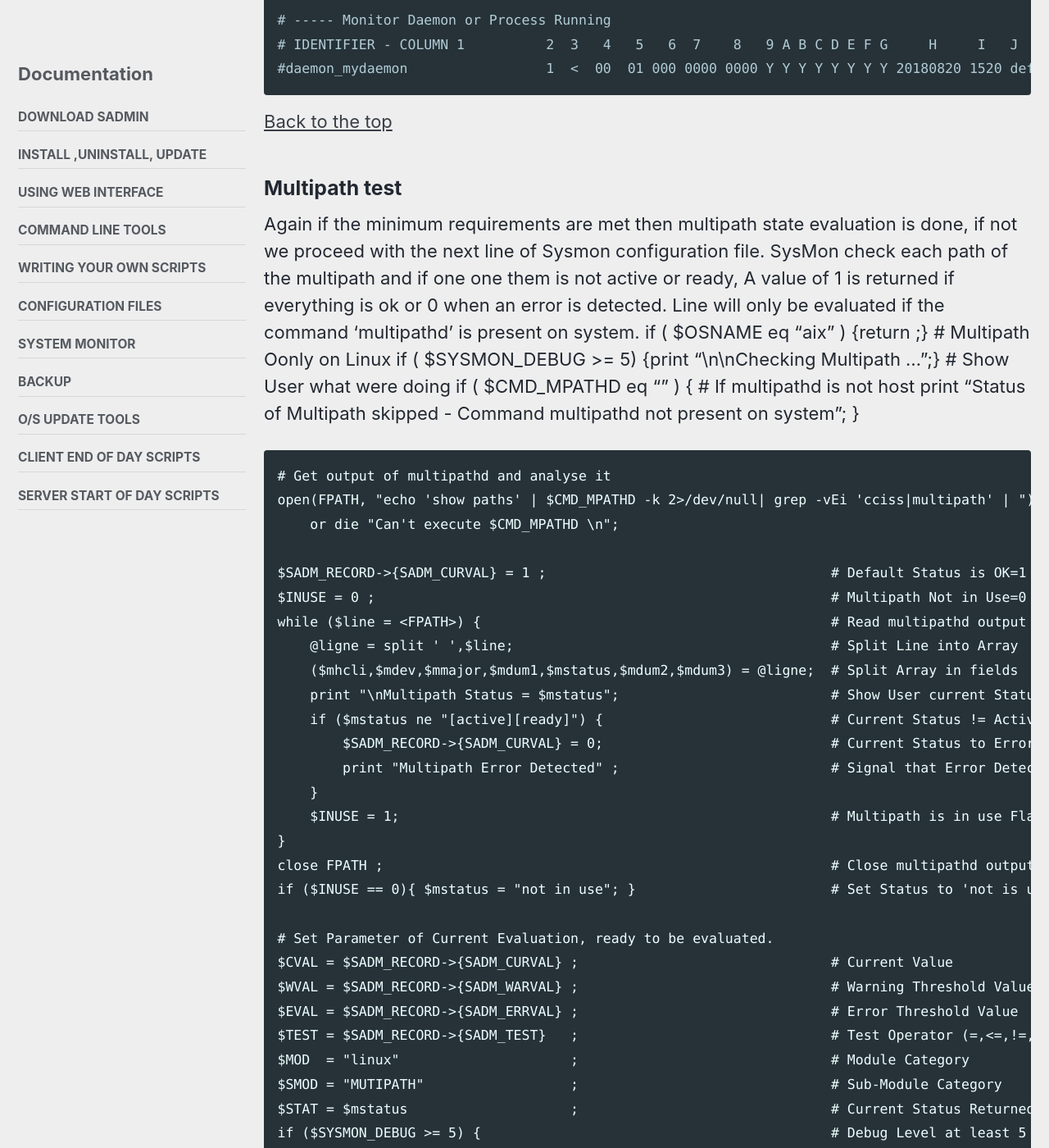
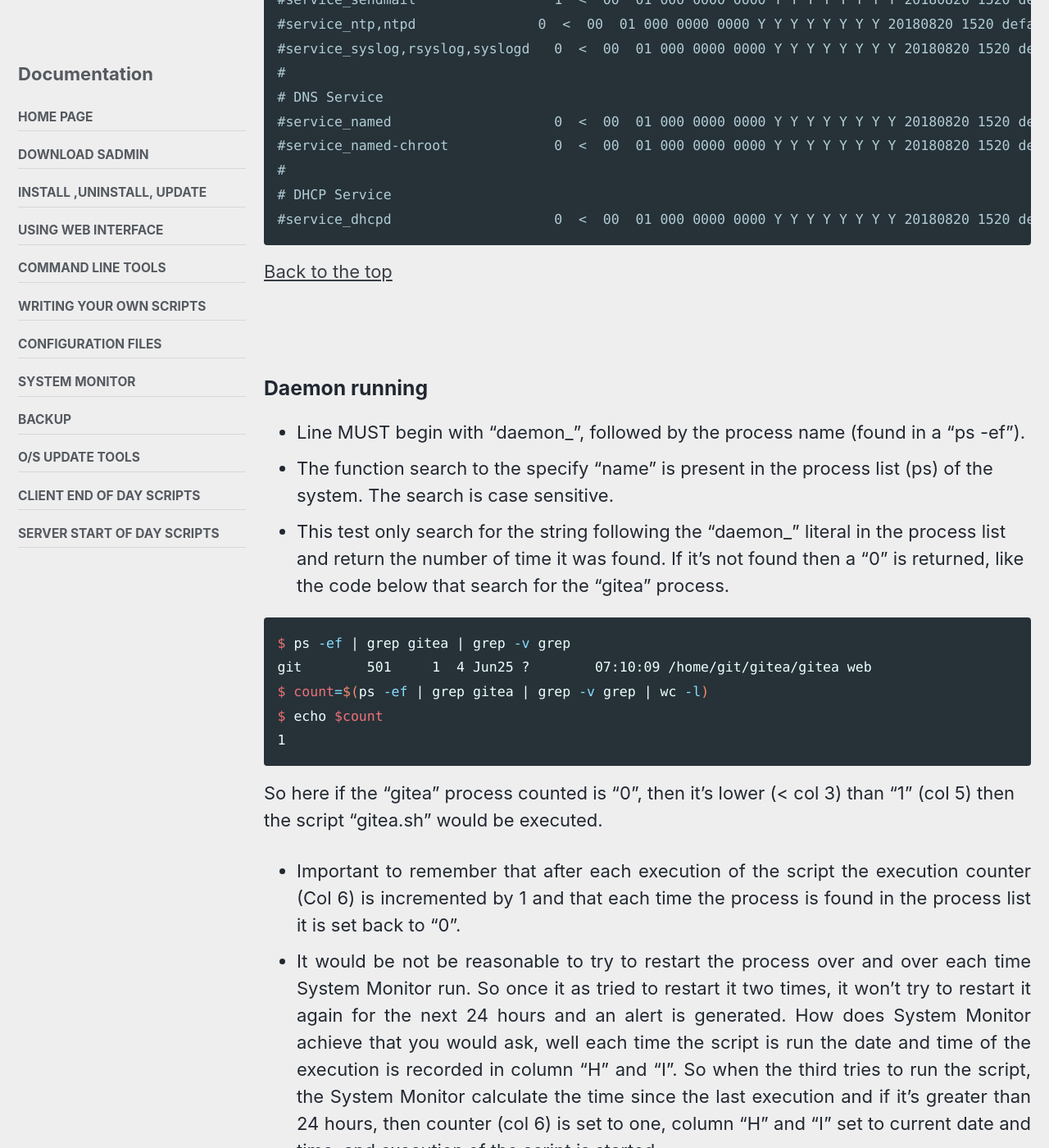
Before and after one commit to jadupl2/jadupl2.github.io, a Jekyll site: the page built from _posts/2021-06-11-sadm-sysmon-config.md, in a window 1280 px wide and 1400 px high, scrolled down 12391 px. Shown: the whole window at 82% size. Built offline with Jekyll 4.4.1, drawn with Linux system fonts in a browser that asks for light colours; cached includes are drawn as plain includes; some of the changed text lies outside the part shown.

Commit message:
Update of 2 July 2021

````diff
--- a/_data/navigation.yml
+++ b/_data/navigation.yml
@@ -30,6 +30,8 @@ main:
 
 sidebar-manpage:
 
+  - title: "Home Page"
+    url:    /index
   - title: "Download SADMIN"
     url:    /_pages/download
   - title: "Install ,Uninstall, Update"
--- a/_posts/2021-06-10-sadm-sysmon.md
+++ b/_posts/2021-06-10-sadm-sysmon.md
@@ -92,22 +92,18 @@ the [SysMon configuration file page]({% post_url 2021-06-11-sadm-sysmon-config %
 <br>
 **Here is a list of all the type of test that Sysmon can perform:**
 
-- Verify the [system multipath state]({% post_url 2021-06-11-sadm-sysmon-config %}#multipath)
-- Check the system [load average]({% post_url 2021-06-11-sadm-sysmon-config %}#loadaverage) and
-  notify if warning or error threshold is sustained of certain period of time. It return system
-  load average of the past 5 minutes, using 'uptime' (Linux,Aix,MacOS). Actual value is returned
-  in column 2 of the line.
-- Can check the [CPU usage]({% post_url 2021-06-11-sadm-sysmon-config %}#cpuusage) and notify if warning or error threshold is sustained of certain period of time.
-- Can check the Swap space utilization and alert if warning or error threshold is reached.
-- Can check filesystem usage and alert if warning or error threshold is reached.
-- Can [ping an IP or a hostname]({% post_url 2021-06-11-sadm-sysmon-config %}#pingtest) and issue
-an alert if doesn't respond after 3 attempts. To execute a ping test, the column one must begin with
-‘ping_’ follow by the tcp/ip address or the hostname you would like to ping,
-[see an example]({% post_url 2021-06-11-sadm-sysmon-config %}#pingtest).
-- Can check if a particular service is running and advise you if it isn't, it can even restart it if you want.
-- Can check if a deamon of your choice is running
-- Can check if we have an http response of a particular web site.
-- Can run you own script and advise you if it terminate with a non zero exit code.
+- Verify the **[system multipath state]({% post_url 2021-06-11-sadm-sysmon-config %}#multipath)**
+- Check the system **[load average]({% post_url 2021-06-11-sadm-sysmon-config %}#loadaverage)** and
+  notify you, if warning or error threshold is sustained of certain period of time.
+- Monitor **[CPU usage]({% post_url 2021-06-11-sadm-sysmon-config %}#cpuusage)** and notify you if warning or error threshold is sustained of certain period of time.
+- Verify **[Swap space utilization]({% post_url 2021-06-11-sadm-sysmon-config %}#swapspace)** and alert if warning or error threshold is exceeded.
+- Monitor **[filesystem usage]({% post_url 2021-06-11-sadm-sysmon-config %}#filesystem)** and alert if warning or error threshold is reached.
+- Can **[ping an IP or a hostname]({% post_url 2021-06-11-sadm-sysmon-config %}#pingtest)** and issue
+an alert if doesn't respond after 3 attempts.
+- Verify that a particular **[service]({% post_url 2021-06-11-sadm-sysmon-config %}#service)** is running and advise you if it isn't, it can even restart it if you want.
+- Can check if a **[deamon]({% post_url 2021-06-11-sadm-sysmon-config %}#daemon)** of your choice is running
+- Can check if we have an **[http response]({% post_url 2021-06-11-sadm-sysmon-config %}#http)** of a particular web site.
+- Can run **[your own script]({% post_url 2021-06-11-sadm-sysmon-config %}#script)** and advise you if it terminate with a non zero exit code.
 
 [Back to the top](#top_of_page)
 
@@ -115,6 +111,14 @@ an alert if doesn't respond after 3 attempts. To execute a ping test, the column
 
 <a id="examples"></a>
 ## EXAMPLE
+
+- You can manually run the System Monitor by entering the command "sadm_sysmon.pl". You can also run
+it by entering the command "[smon](/assets/img/sadm_sysmon_cli/sadm_sysmon_cli_output_2.png)" that will run the system monitor and show you the content of the
+sysmon report file and finally a list of the script(s) that terminated with error on current system.
+- Remember that you can always view the current of all your systems scripts and problems
+(Error/Warning) at the [system monitor web page](/assets/img/sadm_sysmon/sadm_view_sysmon.png) or
+on the command line by using the "[sview](assets/img/sadm_sysmon/sadm_sysmon_tui.png)" command.
+
 
 ```bash
 # sadm_sysmon.pl
--- a/_posts/2021-06-11-sadm-sysmon-config.md
+++ b/_posts/2021-06-11-sadm-sysmon-config.md
@@ -154,6 +154,7 @@ added the default group used for Warning/Error is the one defined sadmin configu
 
 
 
+<a id="sysmon_error_group"></a>
 ### Error alert group
 Column 'K' represent the Error Alert Group to advise when a error need to be issue. Group MUST
 be defined in the Alert Group File ($SADMIN/cfg/alert_group.cfg). When new filesystem line are
@@ -266,7 +267,7 @@ root@holmes:/sadmin/cfg # cat holmes.smon
 
 
 
-<a id="runningscript"></a>
+<a id="script"></a>
 ### Running you own script (Column L)
 
 - Column 'L' is never use by sysmon if the column is blank or contain '-'.
@@ -322,6 +323,10 @@ cpu_level                        1 >=  85  95 240 0700 2100 Y Y Y Y Y Y Y Y 0000
 
 
 
+
+
+<br>
+<a id="swapspace"></a>
 ### Check Swap Space utilization
 
 ```bash
@@ -333,15 +338,29 @@ swap_space                       3  >  85  90 000 0000 0000 Y Y Y Y Y Y Y Y 2018
 
 
 
+<br>
+<a id="http"></a>
+### Web site monitoring
+
+- Main condition to do test if a web site respond to an http request, the line MUST begin with "http_".
+- Test the web site respond (1=Up 0=NoResponse)
+  - Example : http_sysinfo.maison.ca
+
+
+
+
+
+<br>
+<a id="service"></a>
 ### Service Monitoring
 
-- Return 1 if the service is active and 0 if it's not.
-- Service name follow the identifier prefix 'service_'.
-- They can be one or multiple service name specified.
+**Thing to remember**
+- The service name MUST be prefix by the string 'service_'.
+- A "1" is returned if the service is active and a "0" if isn't.
+- They can be one or multiple service name specified (separated by comma).
 - Example, Redhat use 'crond' service name, Ubuntu use 'cron'.
 - To test if the cron daemon is running on both system you specify multiple services.
 - Example : service_crond,cron
-- When specifying multiple service name, separate them by a comma ','.
 - If one of them is active then 1 is returned.
 - If service is down, you can run one of your script to bring it up or used the
 - one that come with SADMIN ($SADMIN/usr/mon/srestart.sh).
@@ -403,75 +422,109 @@ service_at,atd                   1  <  00  01 000 0000 0000 Y Y Y Y Y Y Y Y 2018
 
 
 
+<br>
+<a id="daemon"></a>
+### Daemon running
 
-### Daemon running
+- Line MUST  begin with "daemon_", followed by the process name (found in a "ps -ef").
+- The function search to the specify "name" is present in the process list (ps) of the system. The
+search is case sensitive.
+- This test only search for the string following the "daemon_" literal in the process list and
+return the number of time it was found. If it's not found then a "0" is returned, like the code
+below that search for the "gitea" process.
+
+```bash
+$ ps -ef | grep gitea | grep -v grep
+git        501     1  4 Jun25 ?        07:10:09 /home/git/gitea/gitea web
+$ count=$(ps -ef | grep gitea | grep -v grep | wc -l)
+$ echo $count
+1
+```
+
+So here if the "gitea" process counted is "0", then it's lower (< col 3) than "1" (col 5) then the
+script "gitea.sh" would be executed.
+- Important to remember that after each execution of the script the execution counter (Col 6) is
+incremented by 1 and that each time the process is found in the process list it is set back to "0".
+- It would be not be reasonable to try to restart the process over and over each time System
+Monitor run. So once it as tried to restart it two times, it won't try to restart it again for the
+next 24 hours and an alert is generated. How does System Monitor achieve that you would ask, well
+each time the script is run the date and time of the execution is recorded in column "H" and "I".
+So when the third tries to run the script, the System Monitor calculate the time since the last
+execution and if it's greater than 24 hours, then counter (col 6) is set to one, column "H" and "I"
+set to current date and time, and execution of the script is started.
+{: .text-justify}
 
 ```bash
 #
 # ----- Monitor Daemon or Process Running
-# IDENTIFIER - COLUMN 1          2  3   4   5   6  7    8   9 A B C D E F G     H     I   J    K   L
-#daemon_mydaemon                 1  <  00  01 000 0000 0000 Y Y Y Y Y Y Y Y 20180820 1520 default default -
+# ID COLUMN 1  2  3  4  5   6  7    8   9 A B C D E F G     H     I      J       K    L
+daemon_gitea   1  < 00 01 000 0000 0000 Y Y Y Y Y Y Y Y 20180820 1520 default default -
+or to restart it with your own script (sgitea.sh)
+daemon_gitea   1  < 00 01 000 0000 0000 Y Y Y Y Y Y Y Y 20180820 1520 default default gitea.sh
 ```
+
+If you decide to execute a script if the System Monitor can find "gitea" in the process list (like
+above), your script MUST be place it the directory "$SADMIN/usr/mon". You make a copy of the template
+available to you "stemplate.sh"  and create the associated error message file you want to show the
+user when your script failed to restart the process.
+{: .text-justify}
+
+```bash
+$ cd $SADMIN/usr/mon
+$ cp stemplate.sh gitea.sh
+$ echo "Couldn't restart gitea process (gitea.sh)." > gitea.txt
+$ vi gitea.sh
+$ chmod +x gitea.sh
+```
+
+
+
 [Back to the top](#top_of_page)
 
 
 
+
+<br>
 <a id="multipath"></a>
 ### Multipath test
 
-Again if the minimum requirements are met then multipath state evaluation is done, if not we proceed
-with the next line of Sysmon configuration file.
-SysMon check each path of the multipath and if one one them is not active or ready,
-A value of 1 is returned if everything is ok or 0 when an error is detected.
-Line will only be evaluated if the command 'multipathd' is present on system.
-    if ( $OSNAME eq "aix" )  {return ;}                                 # Multipath Oonly on Linux
-    if ( $SYSMON_DEBUG >= 5) {print "\n\nChecking Multipath ...";}      # Show User what were doing
-    if ( $CMD_MPATHD eq "" ) {                                          # If multipathd is not host
-        print "Status of Multipath skipped - Command multipathd not present on system";
-    }
+- Again if the [minimum conditions](#sysmon_conditions) are met, then multipath state is evaluated.
+If not we proceed with the next line of Sysmon configuration file.
+- Multipath line are only evaluated on Linux.
+- Line will only be evaluated if the command 'multipathd' is present on system.
+- SysMon check each path of the multipath
+  - If all multipath are active or ready then a "1" is returned (place in column 2).
+  - If one one them is not "active" or "ready", a value of 0 is returned.
 
-    # Get output of multipathd and analyse it
-    open(FPATH, "echo 'show paths' | $CMD_MPATHD -k 2>/dev/null| grep -vEi 'cciss|multipath' | ")
-        or die "Can't execute $CMD_MPATHD \n";
+```bash
+# ----- Check Linux Multipath Status (0=Error 1=All path(s) are Online/Ready)
+# ID COLUMN 1    2  3   4   5  6    7    8  9 A B C D E F G     H      I     J      K    L
+check_multipath  0 !=  00  01 000 0000 0000 Y Y Y Y Y Y Y Y 00000000 0000 warngrp errgrp -
+```
 
-    $SADM_RECORD->{SADM_CURVAL} = 1 ;                                   # Default Status is OK=1
-    $INUSE = 0 ;                                                        # Multipath Not in Use=0
-    while ($line = <FPATH>) {                                           # Read multipathd output
-        @ligne = split ' ',$line;                                       # Split Line into Array
-        ($mhcli,$mdev,$mmajor,$mdum1,$mstatus,$mdum2,$mdum3) = @ligne;  # Split Array in fields
-        print "\nMultipath Status = $mstatus";                          # Show User current Status
-        if ($mstatus ne "[active][ready]") {                            # Current Status != Active
-            $SADM_RECORD->{SADM_CURVAL} = 0;                            # Current Status to Error=0
-            print "Multipath Error Detected" ;                          # Signal that Error Detected
-        }
-        $INUSE = 1;                                                     # Multipath is in use Flag
-    }
-    close FPATH ;                                                       # Close multipathd output
-    if ($INUSE == 0){ $mstatus = "not in use"; }                        # Set Status to 'not is use'
+In the example above, the multipath test returned a problem ("0" in column 2), since "0" is
+not equal (!=) to "1" (Column 5) then an error is generated (Remember that when column 4 or 5 is
+"0" they are ignored). The alert will sent to the error group "errgrp" specify in column
+"K". This error group got to be part of the [Alert Group File]({% post_url 2021-06-19-alert-group-cfg %})
+($SADMIN/cfg/alert_group.cfg).
+{: .text-justify}
 
-    # Set Parameter of Current Evaluation, ready to be evaluated.
-    $CVAL = $SADM_RECORD->{SADM_CURVAL} ;                               # Current Value
-    $WVAL = $SADM_RECORD->{SADM_WARVAL} ;                               # Warning Threshold Value
-    $EVAL = $SADM_RECORD->{SADM_ERRVAL} ;                               # Error Threshold Value
-    $TEST = $SADM_RECORD->{SADM_TEST}   ;                               # Test Operator (=,<=,!=,..)
-    $MOD  = "linux"                     ;                               # Module Category
-    $SMOD = "MUTIPATH"                  ;                               # Sub-Module Category
-    $STAT = $mstatus                    ;                               # Current Status Returned
-    if ($SYSMON_DEBUG >= 5) {                                           # Debug Level at least 5
-        printf "\nMultipath status is %s - Code = (%d) (1=ok 0=Error)",$STAT,$CVAL; # Show User
-    }
-    check_for_error($CVAL,$WVAL,$EVAL,$TEST,$MOD,$SMOD,$STAT);          # Go Evaluate Error/Alert
-}
+Example on the command use to verify that multipath are all active/ready :
+
 ```bash
-#
-# ----- Check Linux Multipath Status (0=Error 1=All path(s) are Online/Ready)
-# IDENTIFIER - COLUMN 1          2  3   4   5   6  7    8   9 A B C D E F G     H     I   J    K   L
-check_multipath                  1 !=  00  01 000 0000 0000 Y Y Y Y Y Y Y Y 00000000 0000 default default -
+# echo 'show paths' | multipathd -k | grep -vi multipath
+   0:0:0:0 sda 8:0   1   [active][ready] XX........ 4/20
+   0:0:0:1 sdb 8:16  1   [active][ready] XX........ 4/20
+   1:0:0:0 sdc 8:32  1   [active][ready] XXXX...... 8/20
+   1:0:0:1 sdd 8:48  1   [active][ready] XXXX...... 8/20
 ```
+
 [Back to the top](#top_of_page)
 
 
 
+
+<br>
 <a id="pingtest"></a>
 ### Ping test (Line that begin with 'ping_')
 
@@ -533,6 +586,9 @@ column and that it will not be evaluated.
 
 
 
+
+<br>
+<a id="filesystem"></a>
 ### Filesystem monitoring (Line beginning with 'FS')
 
 SysMon automatically detect new filesystem on the system and add them to the [SysMon configuration file]({% post_url 2021-06-11-sadm-sysmon-config %}) and can check a filesystem usage and . By default,it will set
@@ -567,11 +623,12 @@ The warning will always appear on the system monitor web page, like the example
 
 ```bash
 # ----- Filesystem Monitoring
-# Can increase it by 10%, two times within 24hours maximum, if script "sadm_fs_incr.sh" in Column L.
-# FS/example                    23 >=  25  90 001 0000 0000 Y Y Y Y Y Y Y Y 20180615 0824 default default sadm_fs_incr.sh
-#---------------------------------------------------------------------------------------------------
-# IDENTIFIER - COLUMN 1          2  3   4   5   6  7    8   9 A B C D E F G     H     I   J    K   L
-#---------------------------------------------------------------------------------------------------
+# Can increase it by 10%, two times within 24hours maximum, if script
+# "sadm_fs_incr.sh" in Column L.
+# FS/usr 23 >= 25 90 001 0000 0000 Y Y Y Y Y Y Y Y 20180615 0824 wargrp errgrp sadm_fs_incr.sh
+#----------------------------------------------------------------------------------------
+# ID COLUMN 1  2  3   4   5  6   7    8   9 A B C D E F G     H     I     J       K     L
+#----------------------------------------------------------------------------------------
 #
 #SADMSTAT 2.5 holmes - Sat Feb  4 09:56:10 2017 - Execution Time 5.00 seconds
 FS/           39 >=  85  90 000 0000 0000 Y Y Y Y Y Y Y Y 00000000 0000 default default -
````
Also changed, not shown: _posts/2021-06-02-sadm-dr-savefs.md (+14 -11 lines), _posts/2021-06-04-sadm-dr-recreatefs.md (+16 -13 lines), index.md (+1 -1 lines), assets/img/index_monitor.png (deleted).
